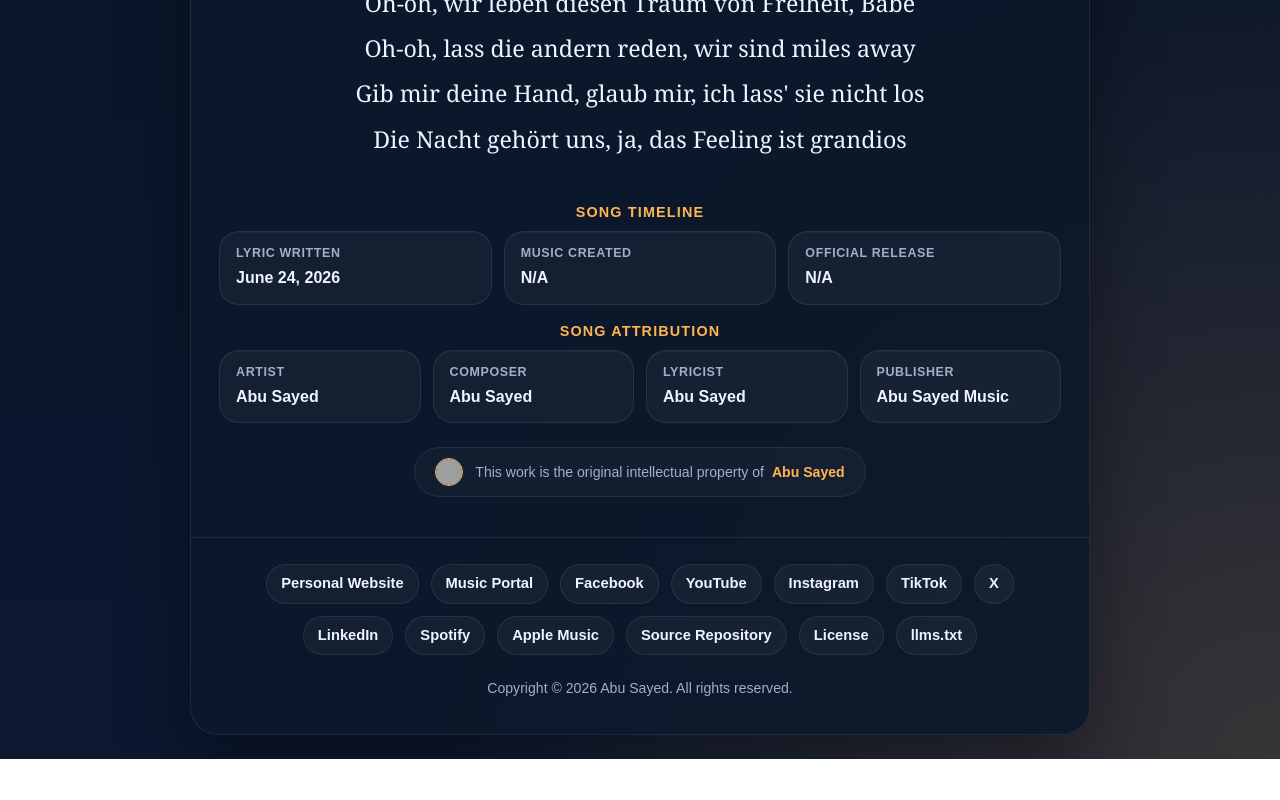
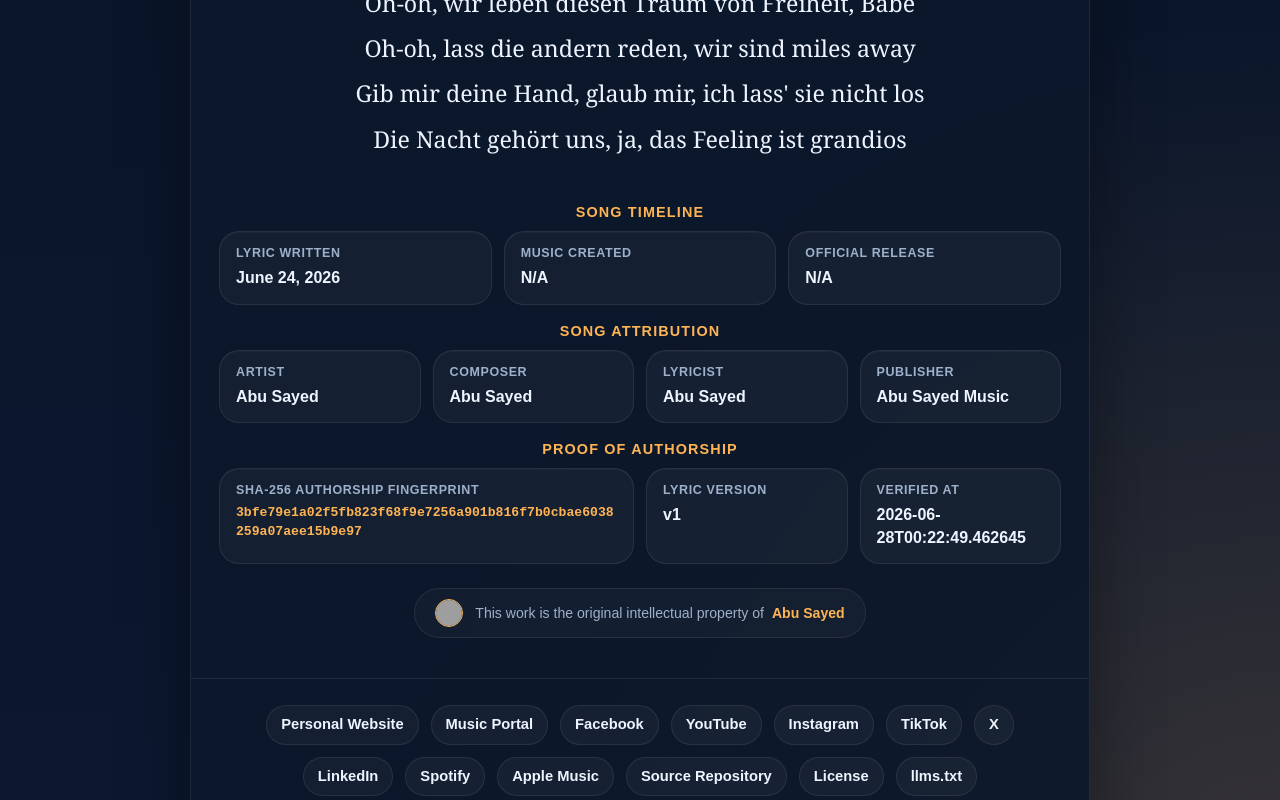
Before and after one commit to ImAbuSayed/traum-von-freiheit, a plain HTML site: page index.html in a window 1280 px wide. Shown: the part 2000-2800 px from the top of the page. Before the commit the page ends 2759 px from the top, so only its background shows below. Drawn offline with Linux system fonts and the light colour scheme; grey boxes are pictures that could not be loaded.

Commit message:
feat: update song assets v1 with signed GPG commit [verified]

```diff
--- a/index.html
+++ b/index.html
@@ -14,9 +14,9 @@
     <meta name="keywords" content="Traum von Freiheit, Abu Sayed lyrics, original song lyrics, Abu Sayed original song, Abu Sayed lyricist, Abu Sayed composer, Abu Sayed songwriter, official lyrics">
     <meta name="robots" content="index,follow,max-snippet:-1,max-image-preview:large,max-video-preview:-1">
     <meta name="referrer" content="strict-origin-when-cross-origin">
-    <meta name="description" content="Official lyric archive for Abu Sayed&#x27;s song &#x27;Traum von Freiheit&#x27;. Written, composed, and owned by the artist.">
+    <meta name="description" content="Official documentation of lyrics for &#x27;Traum von Freiheit&#x27;, a signature song by Abu Sayed, showcasing his original songwriting and composition.">
     <meta property="og:title" content="Traum von Freiheit - Original Lyrics by Abu Sayed">
-    <meta property="og:description" content="Official lyric archive for Abu Sayed&#x27;s song &#x27;Traum von Freiheit&#x27;. Written, composed, and owned by the artist.">
+    <meta property="og:description" content="Official documentation of lyrics for &#x27;Traum von Freiheit&#x27;, a signature song by Abu Sayed, showcasing his original songwriting and composition.">
     <meta property="og:type" content="music.song">
     <meta property="og:url" content="https://imabusayed.github.io/traum-von-freiheit/">
     <meta property="og:site_name" content="Abu Sayed Music">
@@ -24,7 +24,7 @@
     <meta name="last-modified" content="2026-06-24 14:10:31">
     <meta name="twitter:card" content="summary_large_image">
     <meta name="twitter:title" content="Traum von Freiheit - Original Lyrics by Abu Sayed">
-    <meta name="twitter:description" content="Official lyric archive for Abu Sayed&#x27;s song &#x27;Traum von Freiheit&#x27;. Written, composed, and owned by the artist.">
+    <meta name="twitter:description" content="Official documentation of lyrics for &#x27;Traum von Freiheit&#x27;, a signature song by Abu Sayed, showcasing his original songwriting and composition.">
     <link rel="canonical" href="https://imabusayed.github.io/traum-von-freiheit/">
     <link rel="sitemap" type="application/xml" title="Sitemap" href="https://imabusayed.github.io/traum-von-freiheit/sitemap.xml">
     <link rel="author" href="https://github.com/ImAbuSayed">
@@ -100,7 +100,7 @@
       "@id": "https://imabusayed.github.io/traum-von-freiheit#webpage",
       "url": "https://imabusayed.github.io/traum-von-freiheit/",
       "name": "Traum von Freiheit - Original Lyrics by Abu Sayed",
-      "description": "Official lyric archive for Abu Sayed's song 'Traum von Freiheit'. Written, composed, and owned by the artist.",
+      "description": "Official documentation of lyrics for 'Traum von Freiheit', a signature song by Abu Sayed, showcasing his original songwriting and composition.",
       "isPartOf": {
         "@id": "https://music.abusayed.com.bd/#website"
       },
@@ -537,7 +537,7 @@
 
         <div class="controls">
             <button class="btn-speak" id="speakBtn" title="Read the lyrics aloud"><span id="speakText">Read Aloud</span></button>
-            <a href="https://music.abusayed.com.bd/Licensing/?https://imabusayed.github.io/traum-von-freiheit/" class="btn-license" title="Get licensing for this song" target="_blank">Request Licensing for Traum von Freiheit</a>
+            <a href="https://music.abusayed.com.bd/Licensing/?https://imabusayed.github.io/traum-von-freiheit/" class="btn-license" title="Get licensing for this song" target="_blank">Official Music Licensing for Traum von Freiheit</a>
 
         </div>
         <br>
@@ -612,6 +612,26 @@
             <div class="meta-card">
                 <span class="meta-label">Publisher</span>
                 <strong>Abu Sayed Music</strong>
+            </div>
+
+                </div>
+            </div>
+
+            <div class="details-block">
+                <div class="details-title">Proof of Authorship</div>
+                <div class="meta-grid">
+
+            <div class="meta-card" style="grid-column: span 2;">
+                <span class="meta-label">SHA-256 Authorship Fingerprint</span>
+                <strong style="word-break: break-all; font-family: monospace; font-size: 0.82rem; color: var(--accent);">3bfe79e1a02f5fb823f68f9e7256a901b816f7b0cbae6038259a07aee15b9e97</strong>
+            </div>
+            <div class="meta-card">
+                <span class="meta-label">Lyric Version</span>
+                <strong>v1</strong>
+            </div>
+            <div class="meta-card">
+                <span class="meta-label">Verified At</span>
+                <strong>2026-06-28T00:22:49.462645</strong>
             </div>
 
                 </div>
```
Also changed, not shown: excerpts/Bridge-Preview.txt (added), excerpts/Chorus-Preview.txt (added), excerpts/Final-Chorus-Preview.txt (added), excerpts/Hook-Preview.txt (added), excerpts/Pre-Chorus-2-Preview.txt (added), excerpts/Pre-Chorus-3-Preview.txt (added), excerpts/Pre-Chorus-Preview.txt (added), excerpts/Verse-1-Preview.txt (added), excerpts/Verse-2-Preview.txt (added), excerpts/Verse-3-Preview.txt (added), hashes.txt (added), llms.txt, lyrics_backup/2026-06-28_traum-von-freiheit-v1.txt (added), manifest.json (added), 1 other file.
